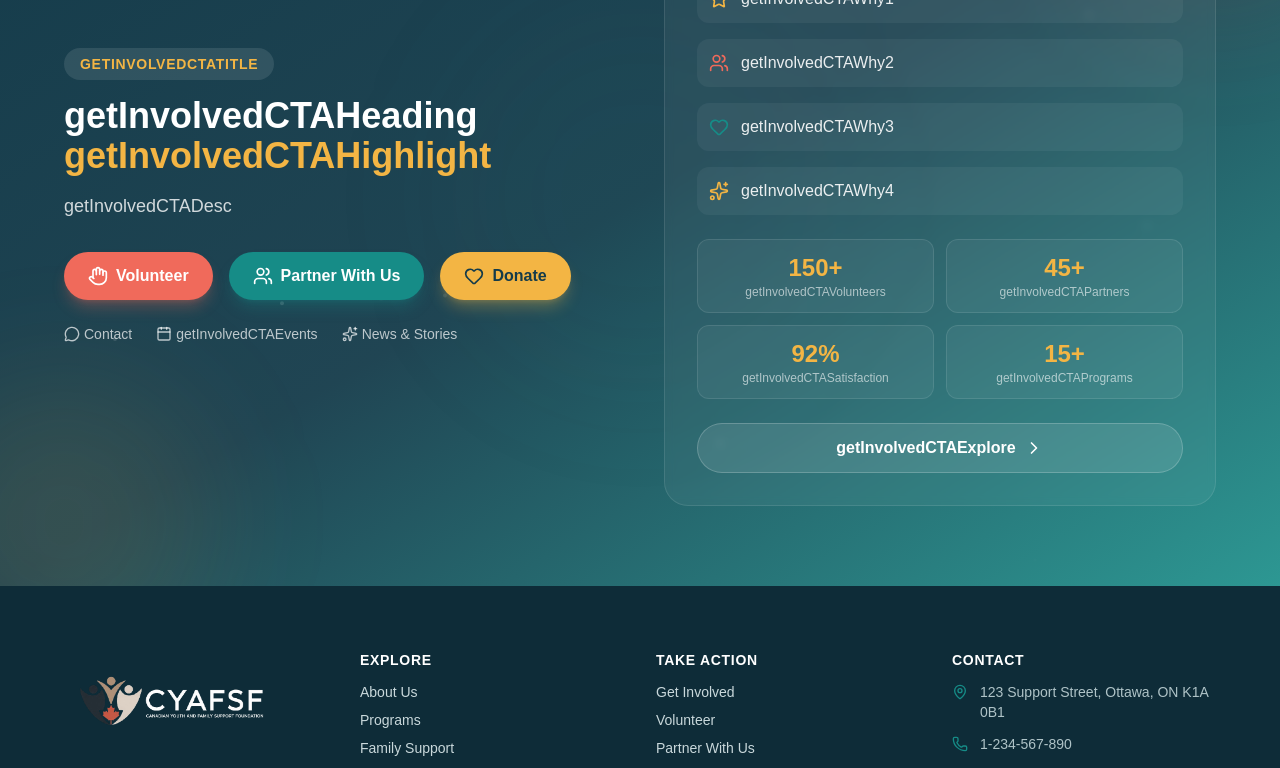
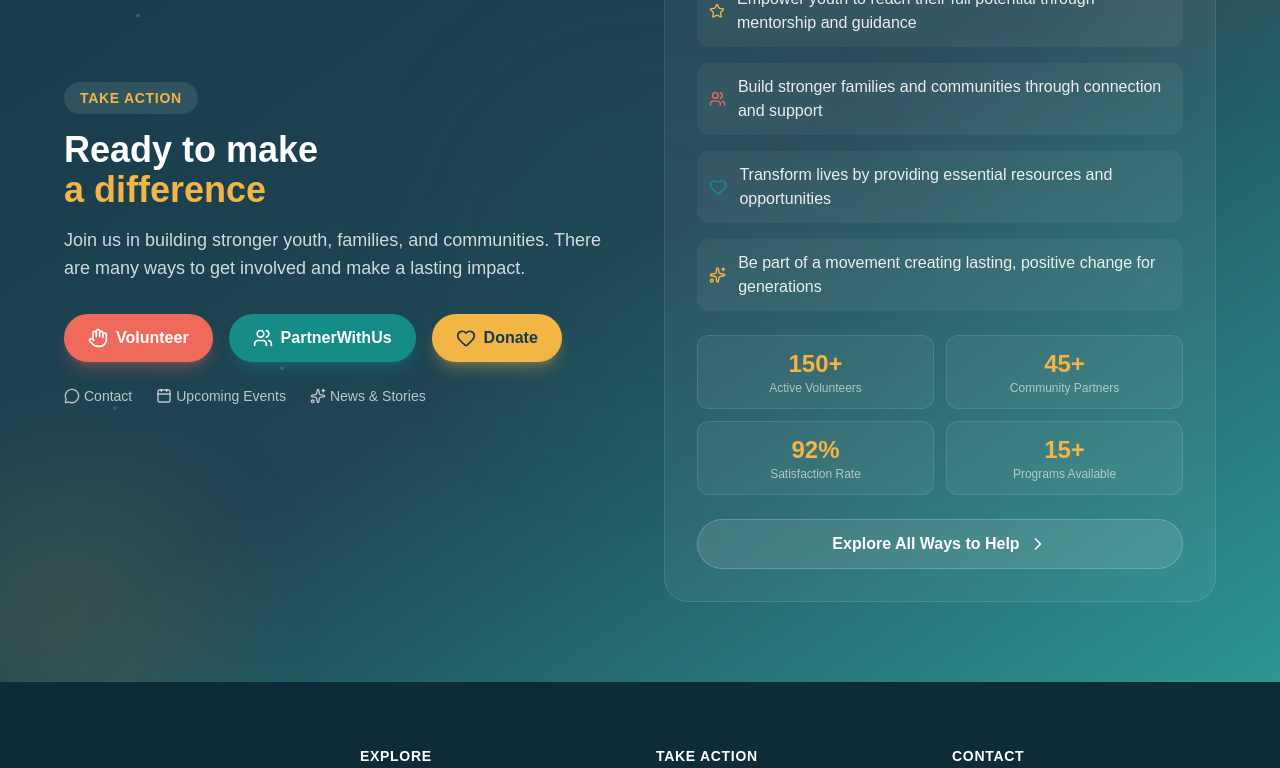
Before and after one commit to webixsolutions-dev/cyafsf-react, a React (Vite) app: page /get-involved in a window 1280 px wide. Shown: the part 2960-3728 px from the top of the page. Built offline with nearby package versions, Linux system fonts and the light colour scheme.

Commit message:
Updated translation keys, removed fallback text from CTA components, and updated email configurations in contact, get involved, and footer forms

```diff
--- a/src/components/contact/ContactForm.jsx
+++ b/src/components/contact/ContactForm.jsx
@@ -403,8 +403,8 @@ const ContactForm = () => {
                       <Mail className="w-5 h-5 text-teal mt-0.5" />
                       <div>
                         <p className="text-sm font-medium text-navy">Email</p>
-                        <a href="mailto:info@cyafsf.ca" className="text-sm text-ink/60 hover:text-teal transition-colors">
-                          info@cyafsf.ca
+                        <a href="mailto:info@cyafsf.com" className="text-sm text-ink/60 hover:text-teal transition-colors">
+                          info@cyafsf.com
                         </a>
                       </div>
                     </div>
--- a/src/components/contact/ContactHero.jsx
+++ b/src/components/contact/ContactHero.jsx
@@ -98,7 +98,7 @@ const ContactHero = () => {
                 <Mail className="w-5 h-5 text-gold" />
                 <div>
                   <p className="text-xs text-white/60">Email us</p>
-                  <p className="text-sm font-medium">info@cyafsf.ca</p>
+                  <p className="text-sm font-medium">info@cyafsf.com</p>
                 </div>
               </a>
             </motion.div>
--- a/src/components/contact/ContactInfo.jsx
+++ b/src/components/contact/ContactInfo.jsx
@@ -55,8 +55,8 @@ const ContactInfo = () => {
                 </div>
                 <div>
                   <p className="text-sm font-medium text-navy">Email</p>
-                  <a href="mailto:info@cyafsf.ca" className="text-sm text-ink/60 hover:text-teal transition-colors">
-                    info@cyafsf.ca
+                  <a href="mailto:info@cyafsf.com" className="text-sm text-ink/60 hover:text-teal transition-colors">
+                    info@cyafsf.com
                   </a>
                 </div>
               </motion.div>
--- a/src/components/donate/DonateCTA.jsx
+++ b/src/components/donate/DonateCTA.jsx
@@ -120,7 +120,7 @@ const DonateCTA = () => {
               </div>
               <div className="flex items-center gap-2 text-white/60 text-sm">
                 <Mail className="w-4 h-4 text-gold" />
-                <span>info@cyafsf.ca</span>
+                <span>info@cyafsf.com</span>
               </div>
             </div>
           </AnimatedSection>
--- a/src/components/familySupport/FamilySupportCTA.jsx
+++ b/src/components/familySupport/FamilySupportCTA.jsx
@@ -85,7 +85,7 @@ const FamilySupportCTA = () => {
                 <Mail className="w-5 h-5 text-gold" />
                 <div>
                   <p className="text-sm font-medium">Email us</p>
-                  <p className="text-sm text-white/60">family@cyafsf.ca</p>
+                  <p className="text-sm text-white/60">family@cyafsf.com</p>
                 </div>
               </div>
               <div className="flex items-center gap-3 text-white/80">
--- a/src/components/getInvolved/GetInvolvedCTA.jsx
+++ b/src/components/getInvolved/GetInvolvedCTA.jsx
@@ -55,17 +55,17 @@ const GetInvolvedCTA = () => {
               className="inline-block text-gold font-semibold text-sm uppercase tracking-wider
                          bg-white/10 px-4 py-1.5 rounded-full mb-4"
             >
-              {t('getInvolvedCTATitle') || 'Take Action'}
+             Take Action
             </motion.span>
 
             <h2 className="text-3xl md:text-4xl font-bold text-white">
-              {t('getInvolvedCTAHeading') || 'Ready to make'}
+              Ready to make
               <br />
-              <span className="text-gold">{t('getInvolvedCTAHighlight') || 'a difference?'}</span>
+              <span className="text-gold">a difference</span>
             </h2>
 
             <p className="text-white/80 text-lg mt-4">
-              {t('getInvolvedCTADesc') || 'Join us in building stronger youth, families, and communities. There are many ways to get involved and make a lasting impact.'}
+              Join us in building stronger youth, families, and communities. There are many ways to get involved and make a lasting impact.
             </p>
 
             {/* Quick Action Buttons */}
@@ -78,7 +78,7 @@ const GetInvolvedCTA = () => {
                              rounded-lg hover:bg-coral/90 transition-all duration-300 shadow-lg shadow-coral/30"
                 >
                   <Hand className="w-5 h-5" />
-                  {t('getInvolvedVolunteer') || 'Volunteer'}
+                  Volunteer
                 </motion.button>
               </Link>
               <Link to="/contact">
@@ -89,7 +89,7 @@ const GetInvolvedCTA = () => {
                              rounded-lg hover:bg-teal/90 transition-all duration-300 shadow-lg shadow-teal/30"
                 >
                   <Users className="w-5 h-5" />
-                  {t('getInvolvedPartner') || 'Partner'}
+                  {t('PartnerWithUs') || 'Partner With Us'}
                 </motion.button>
               </Link>
               <Link to="/donate">
@@ -100,7 +100,7 @@ const GetInvolvedCTA = () => {
                              rounded-lg hover:bg-gold/90 transition-all duration-300 shadow-lg shadow-gold/30"
                 >
                   <Heart className="w-5 h-5" />
-                  {t('donate') || 'Donate'}
+                  {t('Donate') || 'Donate'}
                 </motion.button>
               </Link>
             </div>
@@ -109,15 +109,15 @@ const GetInvolvedCTA = () => {
             <div className="flex flex-wrap gap-6 mt-6">
               <Link to="/contact" className="text-white/70 hover:text-gold transition-colors text-sm flex items-center gap-1">
                 <MessageCircle className="w-4 h-4" />
-                {t('contact') || 'Contact Us'}
+                {t('Contact') || 'Contact Us'}
               </Link>
               <Link to="/events" className="text-white/70 hover:text-gold transition-colors text-sm flex items-center gap-1">
                 <Calendar className="w-4 h-4" />
-                {t('getInvolvedCTAEvents') || 'Upcoming Events'}
+                { 'Upcoming Events'}
               </Link>
               <Link to="/news" className="text-white/70 hover:text-gold transition-colors text-sm flex items-center gap-1">
                 <Sparkles className="w-4 h-4" />
-                {t('footerNews') || 'News & Stories'}
+                {'News & Stories'}
               </Link>
             </div>
           </AnimatedSection>
@@ -132,10 +132,10 @@ const GetInvolvedCTA = () => {
 
               <div className="space-y-4">
                 {[
-                  { icon: Star, text: t('getInvolvedCTAWhy1') || 'Make a meaningful impact in your community', color: 'text-gold' },
-                  { icon: Users, text: t('getInvolvedCTAWhy2') || 'Connect with passionate people', color: 'text-coral' },
-                  { icon: Heart, text: t('getInvolvedCTAWhy3') || 'Support youth and families in need', color: 'text-teal' },
-                  { icon: Sparkles, text: t('getInvolvedCTAWhy4') || 'Be part of something bigger', color: 'text-gold' },
+                  { icon: Star, text:  'Empower youth to reach their full potential through mentorship and guidance', color: 'text-gold' },
+                  { icon: Users, text:  'Build stronger families and communities through connection and support', color: 'text-coral' },
+                  { icon: Heart, text: 'Transform lives by providing essential resources and opportunities', color: 'text-teal' },
+                  { icon: Sparkles, text: 'Be part of a movement creating lasting, positive change for generations', color: 'text-gold' },
                 ].map((item, index) => (
                   <motion.div
                     key={index}
@@ -159,28 +159,28 @@ const GetInvolvedCTA = () => {
                   className="bg-white/5 rounded-xl p-3 text-center border border-white/10"
                 >
                   <p className="text-2xl font-bold text-gold">150+</p>
-                  <p className="text-xs text-white/60">{t('getInvolvedCTAVolunteers') || 'Active Volunteers'}</p>
+                  <p className="text-xs text-white/60">{ 'Active Volunteers'}</p>
                 </motion.div>
                 <motion.div
                   whileHover={{ scale: 1.05 }}
                   className="bg-white/5 rounded-xl p-3 text-center border border-white/10"
                 >
                   <p className="text-2xl font-bold text-gold">45+</p>
-                  <p className="text-xs text-white/60">{t('getInvolvedCTAPartners') || 'Community Partners'}</p>
+                  <p className="text-xs text-white/60">{'Community Partners'}</p>
                 </motion.div>
                 <motion.div
                   whileHover={{ scale: 1.05 }}
                   className="bg-white/5 rounded-xl p-3 text-center border border-white/10"
                 >
                   <p className="text-2xl font-bold text-gold">92%</p>
-                  <p className="text-xs text-white/60">{t('getInvolvedCTASatisfaction') || 'Satisfaction Rate'}</p>
+                  <p className="text-xs text-white/60">{ 'Satisfaction Rate'}</p>
                 </motion.div>
                 <motion.div
                   whileHover={{ scale: 1.05 }}
                   className="bg-white/5 rounded-xl p-3 text-center border border-white/10"
                 >
                   <p className="text-2xl font-bold text-gold">15+</p>
-                  <p className="text-xs text-white/60">{t('getInvolvedCTAPrograms') || 'Programs Available'}</p>
+                  <p className="text-xs text-white/60">Programs Available</p>
                 </motion.div>
               </div>
 
@@ -192,7 +192,7 @@ const GetInvolvedCTA = () => {
                            hover:bg-white/20 transition-all duration-300 border border-white/20
                            flex items-center justify-center gap-2"
                 >
-                  {t('getInvolvedCTAExplore') || 'Explore All Ways to Help'}
+                  Explore All Ways to Help
                   <ChevronRight className="w-5 h-5" />
                 </motion.button>
               </Link>
--- a/src/components/layout/SiteFooter.jsx
+++ b/src/components/layout/SiteFooter.jsx
@@ -84,8 +84,8 @@ export default function SiteFooter() {
             </li>
             <li className="flex items-center gap-3">
               <Mail className="w-4 h-4 text-teal flex-shrink-0" />
-              <a href="mailto:info@cyafsf.ca" className="text-[#AFC3C7] hover:text-white hover:underline transition-colors">
-                info@cyafsf.ca
+              <a href="mailto:info@cyafsf.com" className="text-[#AFC3C7] hover:text-white hover:underline transition-colors">
+                info@cyafsf.com
               </a>
             </li>
             <li className="flex items-center gap-3">
--- a/src/components/programs/ProgramsCTA.jsx
+++ b/src/components/programs/ProgramsCTA.jsx
@@ -172,11 +172,11 @@ export default function ProgramsCTA() {
             >
               <span className="flex items-center gap-2">
                 <FaPhone className="text-white" />
-                Call us: [Phone Number]
+                Call us: 1-234-567-890
               </span>
               <span className="flex items-center gap-2">
                 <FaEnvelope className="text-white" />
-                Email: [Email Address]
+                Email: info@cyafsf.com
               </span>
             </motion.div>
           </motion.div>
```
